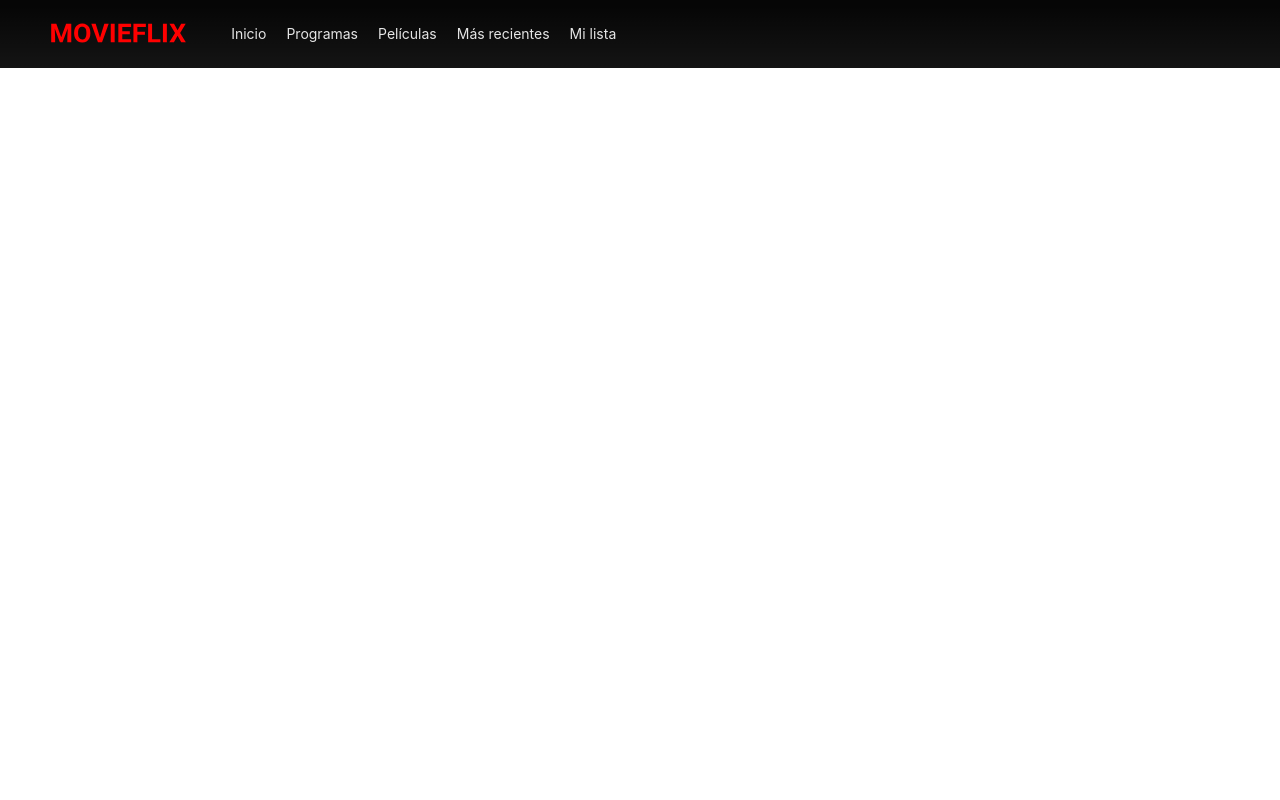
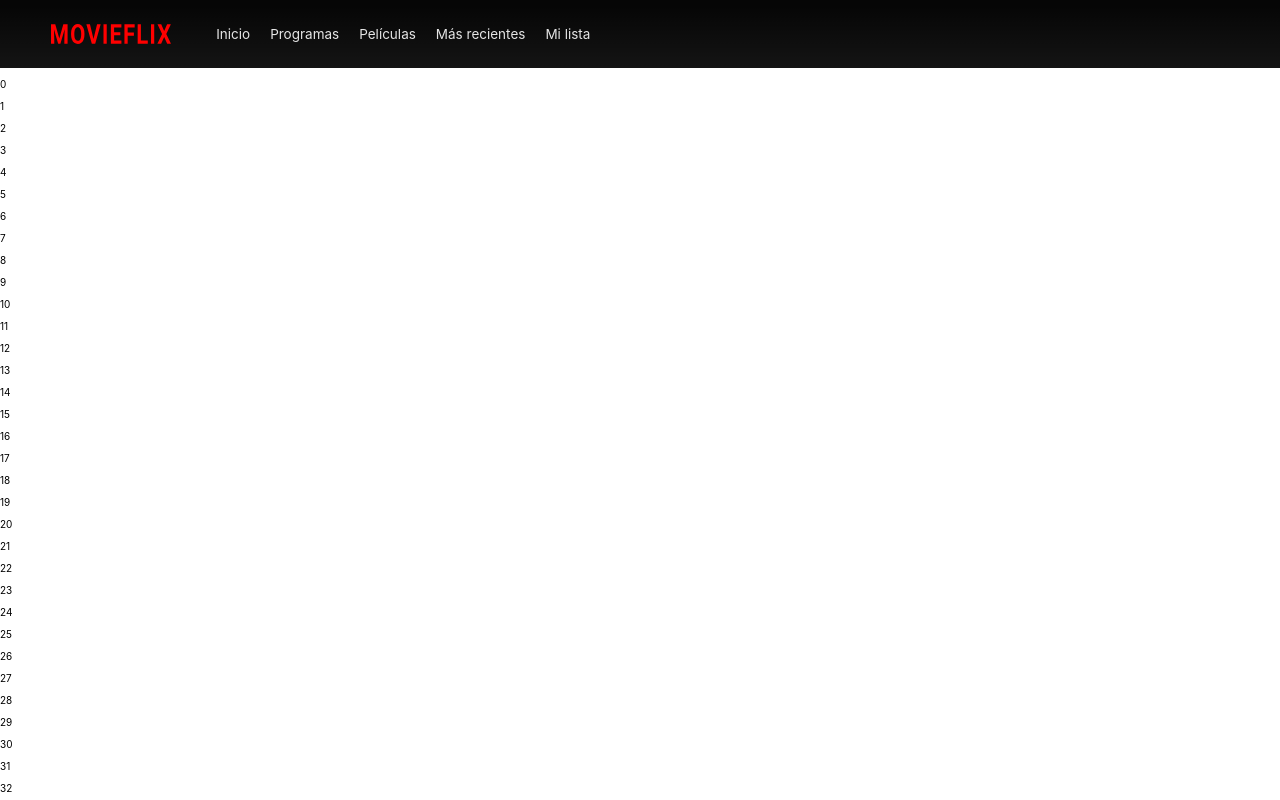
Before and after one commit to donycisneros/movieflix, a React (Create React App) app: page / in a window 1280 px wide. Shown: the top 800 px of the page. Built offline with nearby package versions, Linux system fonts and the light colour scheme.

Commit message:
Navigation - Integration (wip: Scroll)

```diff
--- a/src/App.js
+++ b/src/App.js
@@ -2,9 +2,17 @@ import React from "react";
 import Header from "./components/Header/Header";
 
 const App = () => {
+  let loop = [];
+  for (let i = 0; i < 80; i++) {
+    loop.push(i);
+  }
+
   return (
     <div className="movieflix">
       <Header />
+      {loop.map((l) => (
+        <p key={l}>{l}</p>
+      ))}
     </div>
   );
 };
--- a/src/scss/components/Header/_logo.scss
+++ b/src/scss/components/Header/_logo.scss
@@ -1,7 +1,8 @@
 .logo {
+  display: flex;
   margin-right: 25px;
   img {
     width: 100%;
-    max-width: 135px;
+    max-width: 120px;
   }
 }
--- a/src/scss/components/Header/_primary-navigation.scss
+++ b/src/scss/components/Header/_primary-navigation.scss
@@ -8,7 +8,7 @@
 .navigation-item {
   margin-left: 20px;
   a {
-    font-size: 14px;
+    font-size: 1.35rem;
     color: #e5e5e5;
     transition: color 400ms;
     text-decoration: none;
--- a/src/scss/layout/_structure.scss
+++ b/src/scss/layout/_structure.scss
@@ -2,7 +2,7 @@ html,
 body {
   margin: 0;
   // background: #141414;
-  color: #fff;
+  // color: #fff;
   font-family: -apple-system, BlinkMacSystemFont, "Segoe UI", "Roboto", "Oxygen",
     "Ubuntu", "Cantarell", "Fira Sans", "Droid Sans", "Helvetica Neue",
     sans-serif;
```
Also changed, not shown: src/assets/images/movieflix.svg.
